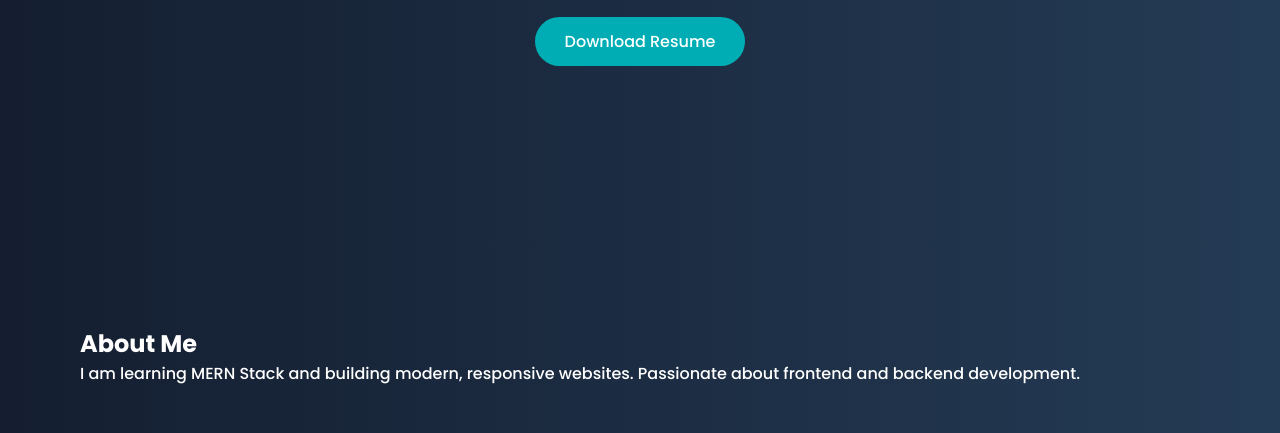
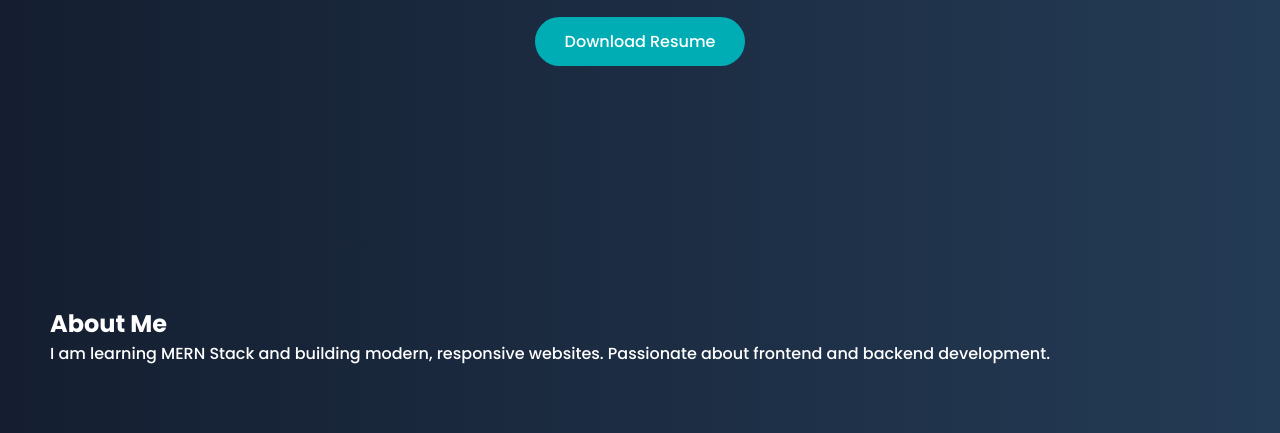
Before and after one commit to prathameshnevase158-debug/projects, a plain HTML site: page index.html in a window 1280 px wide. Shown: the part 519-952 px from the top of the page. Drawn offline with Linux system fonts and the light colour scheme.

Commit message:
Update style.css

```diff
--- a/style.css
+++ b/style.css
@@ -1,3 +1,8 @@
+* {
+  margin: 0;
+  padding: 0;
+  box-sizing: border-box;
+}
 * {
     margin: 0;
     padding: 0;
@@ -83,7 +88,7 @@ body {
 
 /* Sections */
 section {
-    padding: 60px 80px;
+    padding: 40px 50px;
 }
 
 /* Cards */
```
